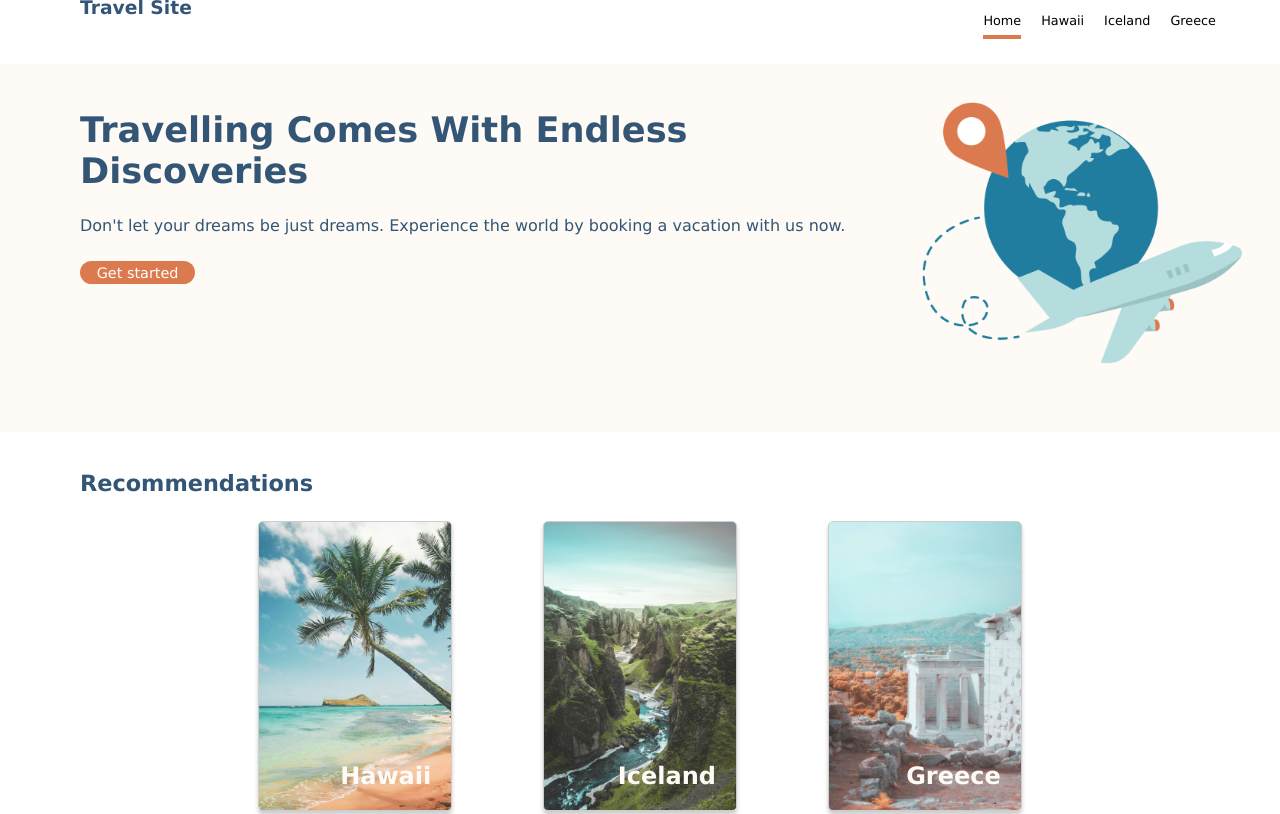
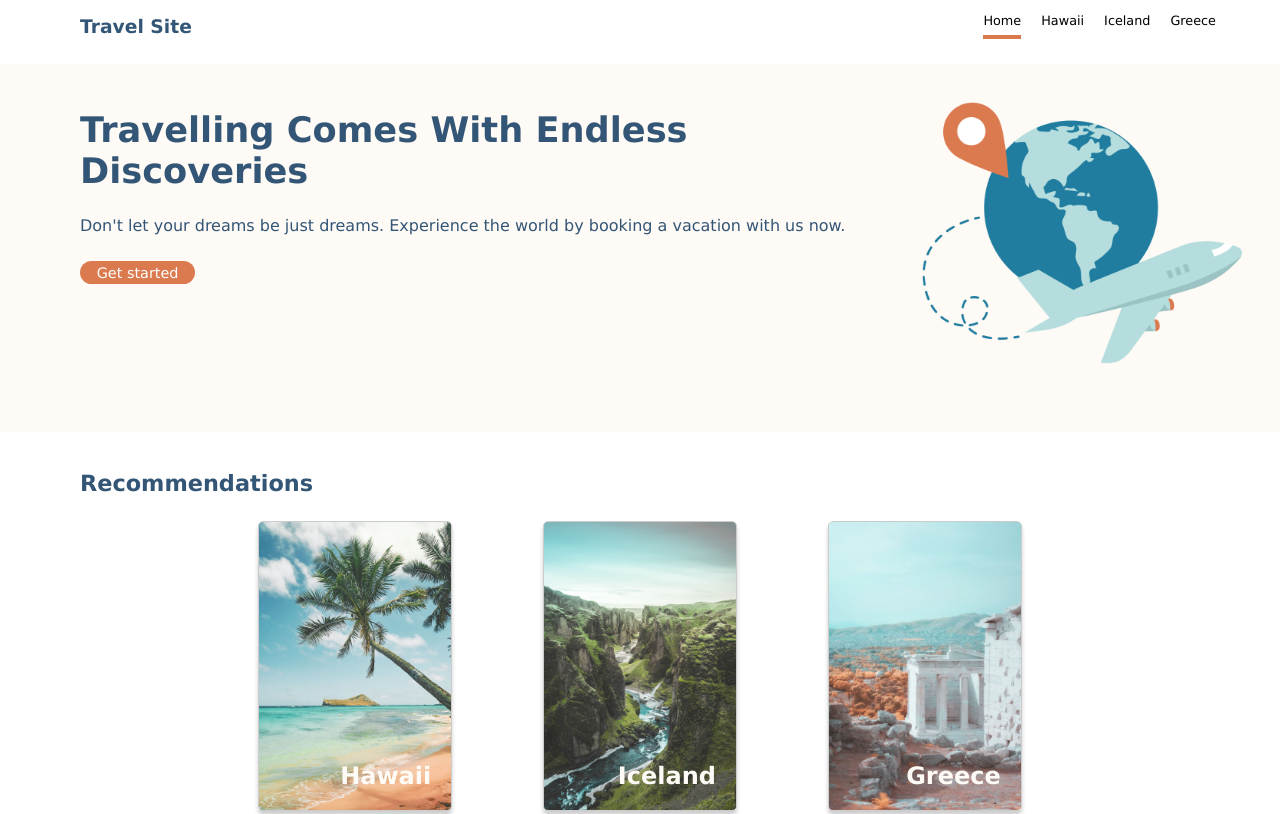
Before and after one commit to Samantha1047/samantha-sun-travelsite, a plain HTML site: page index.html in a window 1280 px wide. Shown: the top 814 px of the page. Drawn offline with Linux system fonts and the light colour scheme.

Commit message:
corrected logo's plsition in global.css

```diff
--- a/css/global.css
+++ b/css/global.css
@@ -20,7 +20,7 @@
     display:inline-block;
     color:#335576;
     margin-left: 6.25vw;
-    margin-top: -3px;
+    margin-top: 2vh;
     font-size: 1rem;
 }
 
```
